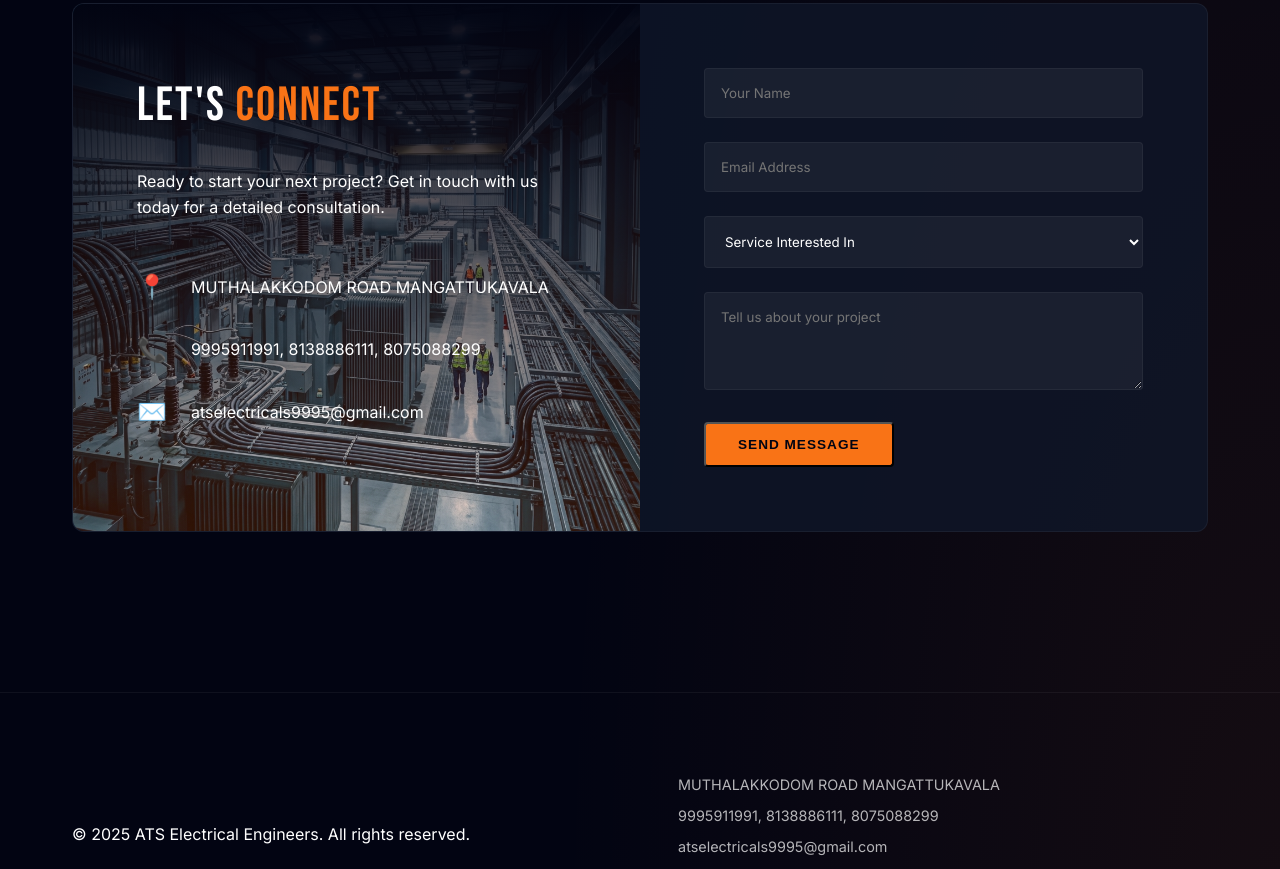
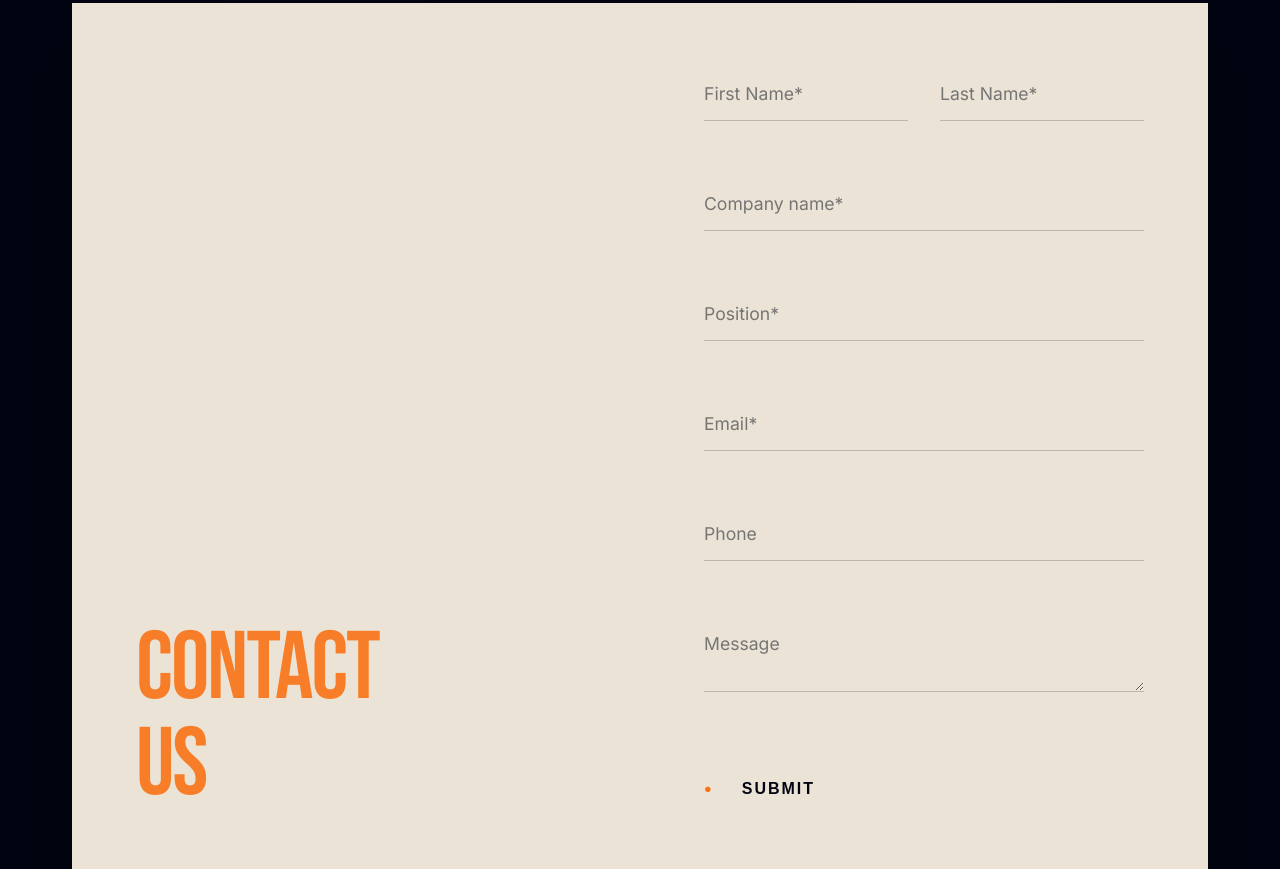
Before and after one commit to riyadominic123/landing-page, a website built with Vite: page index.html in a window 1280 px wide. Shown: the part 2651-3520 px from the top of the page. Built offline with nearby package versions, Linux system fonts and the light colour scheme.

Commit message:
contact form done

```diff
--- a/index.html
+++ b/index.html
@@ -109,42 +109,29 @@
       <div class="container">
         <div class="contact-card">
           <div class="contact-info">
-            <h2>Let's <span>Connect</span></h2>
-            <p>Ready to start your next project? Get in touch with us today for a detailed consultation.</p>
-            <div class="contact-details">
-              <div class="detail-item">
-                <span class="icon">📍</span>
-                <p>MUTHALAKKODOM ROAD MANGATTUKAVALA</p>
-              </div>
-              <div class="detail-item">
-                <span class="icon">📞</span>
-                <p>9995911991, 8138886111, 8075088299</p>
-              </div>
-              <div class="detail-item">
-                <span class="icon">✉️</span>
-                <p>atselectricals9995@gmail.com</p>
-              </div>
-            </div>
+            <h2>Contact <span>Us</span></h2>
           </div>
           <form class="contact-form">
-            <div class="form-group">
-              <input type="text" placeholder="Your Name" required>
+            <div class="form-group grid-2">
+              <input type="text" placeholder="First Name*" required>
+              <input type="text" placeholder="Last Name*" required>
             </div>
             <div class="form-group">
-              <input type="email" placeholder="Email Address" required>
+              <input type="text" placeholder="Company name*">
             </div>
             <div class="form-group">
-              <select>
-                <option selected disabled>Service Interested In</option>
-                <option>Residential</option>
-                <option>Industrial</option>
-                <option>Smart Home</option>
-              </select>
+              <input type="text" placeholder="Position*">
             </div>
             <div class="form-group">
-              <textarea placeholder="Tell us about your project" rows="4"></textarea>
+              <input type="email" placeholder="Email*" required>
             </div>
-            <button type="submit" class="btn-primary">Send Message</button>
+            <div class="form-group">
+              <input type="tel" placeholder="Phone">
+            </div>
+            <div class="form-group">
+              <textarea placeholder="Message" rows="2"></textarea>
+            </div>
+            <button type="submit"><span>●</span> SUBMIT</button>
           </form>
         </div>
       </div>
--- a/src/style.css
+++ b/src/style.css
@@ -334,31 +334,65 @@ nav ul li a:hover {
   color: var(--primary);
 }
 
-
 /* Contact Section */
 #contact {
   padding: 10rem 0;
+  position: relative;
+  overflow: hidden;
+  background-color: var(--dark);
+}
+
+#contact::before {
+  content: '';
+  position: absolute;
+  top: 50%;
+  left: 50%;
+  transform: translate(-50%, -50%);
+  width: 800px;
+  height: 800px;
+  background: radial-gradient(circle, rgba(239, 68, 68, 0.25) 0%, transparent 70%);
+  filter: blur(80px);
+  z-index: 1;
 }
 
 .contact-card {
   display: grid;
-  grid-template-columns: repeat(auto-fit, minmax(300px, 1fr));
-  background: var(--glass);
-  border: 1px solid var(--glass-border);
-  border-radius: 12px;
+  grid-template-columns: 1fr 1fr;
+  background: #EBE3D5;
+  /* Darker cream from image */
+  border-radius: 0;
+  /* Sharp corners like the image */
   overflow: hidden;
+  box-shadow: 0 40px 100px rgba(0, 0, 0, 0.5);
+  color: #020412;
+  position: relative;
+  z-index: 2;
+  min-height: 600px;
+  /* Original Large Height */
 }
 
 .contact-info {
   padding: 4rem;
-  background-color: var(--dark);
-  background: linear-gradient(rgba(2, 4, 18, 0.98), rgba(234, 88, 12, 0.2)), url('/images/industrial_electrical.webp');
-  background-size: cover;
+  /* Original Large Padding */
+  display: flex;
+  flex-direction: column;
+  justify-content: space-between;
+  background: transparent;
 }
 
 .contact-info h2 {
-  font-size: 3rem;
-  margin-bottom: 1.5rem;
+  font-size: 6rem;
+  /* Original Large Heading */
+  line-height: 1;
+  margin-top: auto;
+  color: var(--primary);
+  opacity: 0.9;
+  letter-spacing: -2px;
+}
+
+.contact-info h2 span {
+  display: block;
+  color: inherit;
 }
 
 .contact-details {
@@ -379,6 +413,7 @@ nav ul li a:hover {
 
 .contact-form {
   padding: 4rem;
+  /* Original Large Padding */
 }
 
 .form-group {
@@ -389,21 +424,66 @@ input,
 select,
 textarea {
   width: 100%;
-  padding: 1rem;
-  background: rgba(255, 255, 255, 0.05);
-  border: 1px solid var(--glass-border);
-  border-radius: 4px;
-  color: white;
+  padding: 1rem 0;
+  background: transparent;
+  border: none;
+  border-bottom: 1px solid rgba(0, 0, 0, 0.2);
+  border-radius: 0;
+  color: #020412;
   font-family: inherit;
+  font-size: 1.1rem;
   transition: var(--transition);
+  margin-bottom: 2rem;
+  /* Original Spacing */
 }
 
 input:focus,
 select:focus,
 textarea:focus {
   outline: none;
-  border-color: var(--primary);
-  background: rgba(255, 255, 255, 0.1);
+  border-bottom: 1px solid var(--primary);
+}
+
+.contact-form button {
+  background: transparent;
+  border: none;
+  color: #020412;
+  font-weight: 700;
+  font-size: 1rem;
+  letter-spacing: 2px;
+  text-transform: uppercase;
+  cursor: pointer;
+  display: flex;
+  align-items: center;
+  gap: 1rem;
+  margin-top: 2rem;
+  transition: var(--transition);
+  padding: 1rem 0;
+}
+
+.contact-form button span {
+  color: var(--primary);
+  margin-right: 0.75rem;
+  font-size: 0.8rem;
+}
+
+.contact-form button:hover {
+  transform: translateX(10px);
+  color: var(--primary);
+}
+
+.grid-2 {
+  display: grid;
+  grid-template-columns: 1fr 1fr;
+  gap: 2rem;
+  /* Original Large Gap */
+}
+
+@media (max-width: 600px) {
+  .grid-2 {
+    grid-template-columns: 1fr;
+    gap: 0;
+  }
 }
 
 /* Footer */
@@ -513,7 +593,21 @@ footer {
   }
 
 
-  .contact-info,
+  .contact-card {
+    grid-template-columns: 1fr;
+    min-height: auto;
+  }
+
+  .contact-info {
+    padding: 3rem 2rem;
+  }
+
+  .contact-info h2 {
+    font-size: 4rem;
+    margin-top: 0;
+    margin-bottom: 2rem;
+  }
+
   .contact-form {
     padding: 2rem;
   }
```
